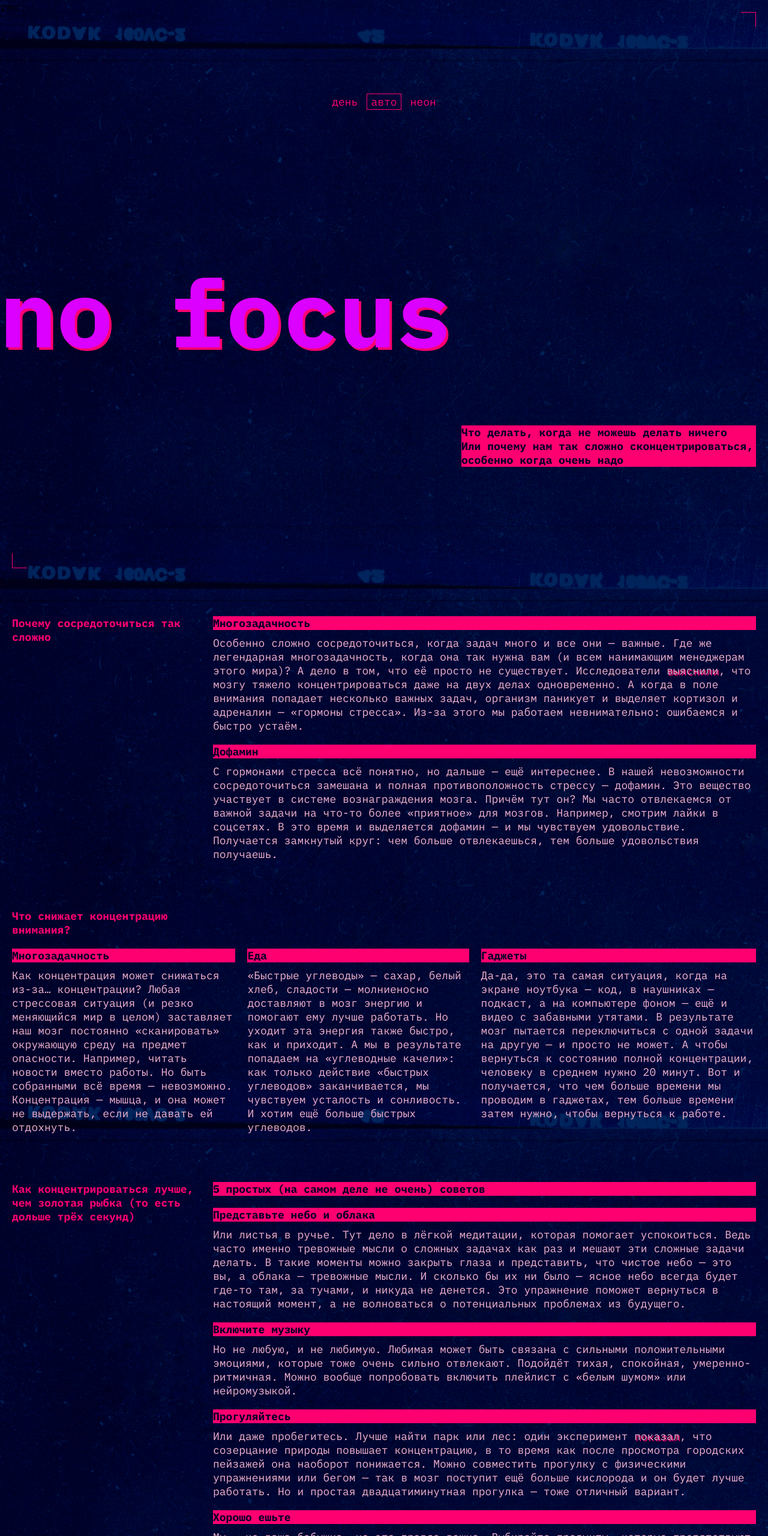
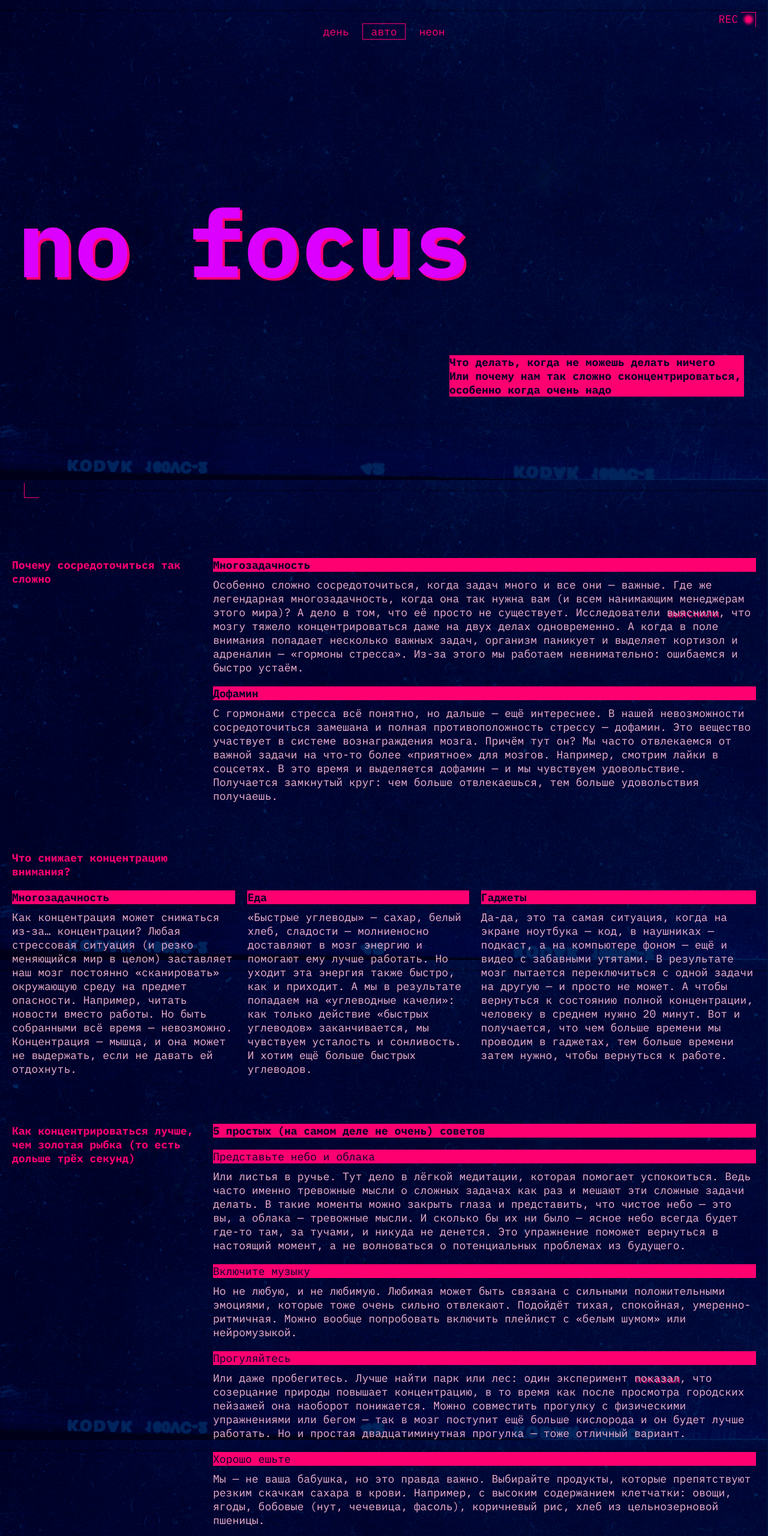
Before and after one commit to Wwrrrss/slozhno-sosredotochitsya-fd, a plain HTML site: page index.html in a window 1280 px wide. Shown: the top 2560 px of the page at 60% size. Drawn offline with Linux system fonts and the light colour scheme.

Commit message:
исправления

```diff
--- a/index.html
+++ b/index.html
@@ -50,67 +50,63 @@
       <div class="frame frame-bottom" aria-hidden="true"></div>
     </header>
     <main class="content">
-      <!--тексты-->
       <section class="main-text">
-        <div class="text-section">
+        <section class="text-section">
           <h2 class="text-section-title">Почему сосредоточиться так сложно</h2>
           <div class="text-block">
-            <div class="text-section-align">
+            <article class="text-section-align">
               <h3 class="title-decor">Многозадачность</h3>
               <p>Особенно сложно сосредоточиться, когда задач много и все они — важные. Где же легендарная многозадачность, когда она так нужна вам (и всем нанимающим менеджерам этого мира)? А дело в том, что её просто не существует. Исследователи <a class="text-link">выяснили</a>, что мозгу тяжело концентрироваться даже на двух делах одновременно. А когда в поле внимания попадает несколько важных задач, организм паникует и выделяет кортизол и адреналин — «гормоны стресса». Из-за этого мы работаем невнимательно: ошибаемся и быстро устаём.</p>
-            </div>
-            <div class="text-section-align">
+            </article>
+            <article class="text-section-align">
               <h3 class="title-decor">Дофамин</h3>
               <p>С гормонами стресса всё понятно, но дальше — ещё интереснее. В нашей невозможности сосредоточиться замешана и полная противоположность стрессу — дофамин. Это вещество участвует в системе вознаграждения мозга. Причём тут он? Мы часто отвлекаемся от важной задачи на что-то более «приятное» для мозгов. Например, смотрим лайки в соцсетях. В это время и выделяется дофамин — и мы чувствуем удовольствие. Получается замкнутый круг: чем больше отвлекаешься, тем больше удовольствия получаешь.</p>
-            </div>
+            </article>
           </div>
-        </div>
-        <!--2-->
-        <div class="text-section text-section_second">
-            <h2 class="text-section-title text-section-title_second">Что снижает концентрацию внимания?</h2>
-            <div class="text-block text-block_second">
-              <div class="text-section-align">
+        </section>
+        <section class="text-section text-section_special">
+            <h2 class="text-section-title text-section-title_special">Что снижает концентрацию внимания?</h2>
+            <div class="text-block text-block_special">
+              <article class="text-section-align">
                 <h3 class="title-decor">Многозадачность</h3>
                 <p>Как концентрация может снижаться из-за… концентрации? Любая стрессовая ситуация (и резко меняющийся мир в целом) заставляет наш мозг постоянно «сканировать» окружающую среду на предмет опасности. Например, читать новости вместо работы. Но быть собранными всё время — невозможно. Концентрация — мышца, и она может не выдержать, если не давать ей отдохнуть.</p>
-              </div>
-              <div class="text-section-align">
+              </article>
+              <article class="text-section-align">
                 <h3 class="title-decor">Еда</h3>
                 <p>«Быстрые углеводы» — сахар, белый хлеб, сладости — молниеносно доставляют в мозг энергию и помогают ему лучше работать. Но уходит эта энергия также быстро, как и приходит. А мы в результате попадаем на «углеводные качели»: как только действие «быстрых углеводов» заканчивается, мы чувствуем усталость и сонливость. И хотим ещё больше быстрых углеводов.</p>
-              </div>
-              <div class="text-section-align">
+              </article>
+              <article class="text-section-align">
                 <h3 class="title-decor">Гаджеты</h3>
                 <p>Да-да, это та самая ситуация, когда на экране ноутбука — код, в наушниках — подкаст, а на компьютере фоном — ещё и видео с забавными утятами. В результате мозг пытается переключиться с одной задачи на другую — и просто не может. А чтобы вернуться к состоянию полной концентрации, человеку в среднем нужно 20 минут. Вот и получается, что чем больше времени мы проводим в гаджетах, тем больше времени затем нужно, чтобы вернуться к работе.</p>
-              </div>
+              </article>
             </div>
-        </div>
-        <div class="text-section">
-          <!--3-->
+        </section>
+        <section class="text-section">
           <h2 class="text-section-title">Как концентрироваться лучше, чем золотая рыбка (то есть дольше трёх секунд)</h2>
           <div class="text-block">
           <h3 class="title-decor">5 простых (на самом деле не очень) советов</h3>
-
-            <div class="text-section-align"> <!---->
-              <h4 class="title-decor">Представьте небо и облака</h4>
+            <article class="text-section-align">
+              <h4 class="title-decor title-decoration">Представьте небо и облака</h4>
               <p>Или листья в ручье. Тут дело в лёгкой медитации, которая помогает успокоиться. Ведь часто именно тревожные мысли о сложных задачах как раз и мешают эти сложные задачи делать. В такие моменты можно закрыть глаза и представить, что чистое небо — это вы, а облака — тревожные мысли. И сколько бы их ни было — ясное небо всегда будет где-то там, за тучами, и никуда не денется. Это упражнение поможет вернуться в настоящий момент, а не волноваться о потенциальных проблемах из будущего.</p>
-            </div>
-            <div class="text-section-align"> <!---->
-              <h4 class="title-decor">Включите музыку</h4>
+            </article>
+            <article class="text-section-align">
+              <h4 class="title-decor title-decoration">Включите музыку</h4>
               <p>Но не любую, и не любимую. Любимая может быть связана с сильными положительными эмоциями, которые тоже очень сильно отвлекают. Подойдёт тихая, спокойная, умеренно-ритмичная. Можно вообще попробовать включить плейлист с «белым шумом» или нейромузыкой.</p>
-            </div>
-            <div class="text-section-align"> <!---->
-              <h4 class="title-decor">Прогуляйтесь</h4>
+            </article>
+            <article class="text-section-align">
+              <h4 class="title-decor title-decoration">Прогуляйтесь</h4>
               <p>Или даже пробегитесь. Лучше найти парк или лес: один эксперимент <a class="text-link">показал</a>, что созерцание природы повышает концентрацию, в то время как после просмотра городских пейзажей она наоборот понижается. Можно совместить прогулку с физическими упражнениями или бегом — так в мозг поступит ещё больше кислорода и он будет лучше работать. Но и простая двадцатиминутная прогулка — тоже отличный вариант.</p>
-            </div>
-            <div class="text-section-align"><!---->
-              <h4 class="title-decor">Хорошо ешьте</h4>
+            </article>
+            <article class="text-section-align">
+              <h4 class="title-decor title-decoration">Хорошо ешьте</h4>
               <p>Мы — не ваша бабушка, но это правда важно. Выбирайте продукты, которые препятствуют резким скачкам сахара в крови. Например, с высоким содержанием клетчатки: овощи, ягоды, бобовые (нут, чечевица, фасоль), коричневый рис, хлеб из цельнозерновой пшеницы.</p>
-            </div>
-            <div class="text-section-align">
-              <h4 class="title-decor">Читайте</h4>
+            </article>
+            <article class="text-section-align">
+              <h4 class="title-decor title-decoration">Читайте</h4>
               <p>Настоящие бумажные книги. Это правда помогает с концентрацией: чтобы прочитать пост в соцсети, достаточно нескольких минут или даже секунд. А вот интересная книга способна затянуть и на несколько часов и круто тренирует направленное внимание.</p>
-            </div>
+            </article>
           </div>
-        </div>
+        </section>
       </section>
       <!--галерея-->
       <section class="gallery-box">
@@ -126,7 +122,7 @@
     </main>
     <footer class="footer">
       <div class="frame frame-top frame-top-footer" aria-hidden="true"></div>
-      <h1 class="title footer-title">focus</h1>
+      <h2 class="title footer-title">focus</h2>
       <div class="frame frame-bottom" aria-hidden="true"></div>
     </footer>
   </body>
--- a/styles/style.css
+++ b/styles/style.css
@@ -3,9 +3,10 @@
 .page {
   /* сохраните в разметке и стилях класс page у тега body. Он удобен, чтобы составлять селекторы для разных цветовых тем. */
   font-family: 'IBM Plex Mono', sans-serif;
-  background-image: url(../images/cover-image-dark.png);
+  background-image: var(--background-image);
   background-position: center;
   background-attachment: fixed;
+  background-size: cover;
   font-size: var(--font-size);
   display: flex;
   flex-direction: column;
@@ -16,6 +17,27 @@
   display: grid;
   grid-column: 1;
   gap: 55px;
+}
+
+.accent {
+  position: absolute;
+  text-transform: uppercase;
+  font-weight: 400;
+  color: var(--accent-color);
+  top: 10px;
+  right: 38px;
+}
+
+.accent::after {
+  content: '';
+  position: absolute;
+  top: 8px;
+  left: 42px;
+  background-color: var(--accent-color);
+  inline-size: 9px;
+  block-size: 9px;
+  border-radius: 50%;
+  box-shadow: 0 0 4px 3px var(--accent-color);
 }
 
 .frame {
@@ -42,23 +64,39 @@
   margin: 10px;
 }
 
+.header__theme-menu-list {
+  display: flex;
+  flex-direction: column;
+  gap: 10px;
+}
+
+.header__theme-menu-button:hover {
+  outline: 1px solid var(--button-hover-color);
+}
+
+.header__theme-menu-button:focus {
+  border-bottom: 1px solid var(--accent-colors);
+}
+
 .header__theme-menu-button {
+  width: 70px;
   background-color: transparent;
-  color: var(--accent-color);
+  color: var(--accent-colors);
   border: none;
   text-transform: lowercase;
 }
 
 .header__theme-menu-button_active {
-  outline: var(--accent-color) solid 1px;
+  outline: var(--accent-colors) solid 1px;
 }
 
 .title {
   font-size: clamp(7.25rem, 7.0115rem + 1.0178vw, 7.5rem);
   text-shadow: 4px 4px 0 var(--accent-color);
-  color: rgb(219, 0, 255);
+  color: var(--header-title-color);
   font-weight: 700;
   line-height: 83%;
+  margin-left: 10px;
 }
 
 .title-text {
@@ -71,14 +109,14 @@
   background-color: var(--accent-color);
   font-size: var(--font-size);
   font-weight: 700;
-  color: rgb(0, 0, 40);
+  color: var(--title-color);
 }
 
 .content {
   padding: 10px;
   display: flex;
   flex-direction: column;
-  gap: 50px;
+  gap: 40px;
 }
 
 .main-text {
@@ -96,7 +134,7 @@
 
 .text-section-title {
   font-size: var(--font-size);
-  color: var(--accent-color);
+  color: var(--accent-colors);
 }
 
 .text-block {
@@ -115,11 +153,20 @@
   text-shadow: 2px 2px 0 var(--accent-color);
 }
 
-h4 {
+.text-link:hover {
+  text-decoration: underline;
+}
+
+.text-link:focus {
+  border: 1px solid var(--text-color);
+}
+
+.title-decoration {
   font-weight: 400;
 }
 
 .gallery-box {
+  margin-top: 10px;
   display: flex;
   flex-direction: column;
   gap: 10px;
@@ -145,7 +192,13 @@ h4 {
 
 @media(min-width: 768px) {
   .header {
+    padding: 20px;
     gap: 162px;
+  }
+
+  .accent {
+    top: 30px;
+    right: 57px;
   }
 
   .header__theme-menu {
@@ -170,7 +223,7 @@ h4 {
     flex-direction: row;
   }
 
-  .text-section_second {
+  .text-section_special {
     flex-direction: column;
   }
 
@@ -178,7 +231,7 @@ h4 {
     min-width: 236px;
   }
 
-  .text-section-title_second {
+  .text-section-title_special {
     width: 236px;
   }
 
@@ -187,6 +240,7 @@ h4 {
   }
 
   .gallery {
+    max-height: 780px;
     display: grid;
     gap: 20px;
     grid-template-columns: repeat(3, 1fr);
@@ -220,7 +274,7 @@ h4 {
   }
 
   .footer {
-    max-height: 1024px;
+    min-height: 1024px;
   }
 }
 
@@ -240,7 +294,7 @@ h4 {
   }
 
   .header__theme-menu-list {
-    display: flex;
+    flex-direction: row;
     gap: 10px;
   }
 
@@ -248,6 +302,15 @@ h4 {
     align-self: end;
     width: 491px;
     margin-block-end: 20px;
+  }
+
+  .accent {
+    top: 20px;
+    right: 50px;
+  }
+
+  .accent::after {
+    left: 45px;
   }
 
   .frame-top {
@@ -266,16 +329,16 @@ h4 {
     min-width: 315px;
   }
 
-  .text-section_second {
+  .text-section_special {
     flex-direction: column;
   }
 
-  .text-block_second {
+  .text-block_special {
     flex-direction: row;
   }
 
   .gallery {
-    block-size: 1048px;
+    min-block-size: 1048px;
   }
 
   .footer {
--- a/styles/variables.css
+++ b/styles/variables.css
@@ -3,8 +3,13 @@
   и их переопределение под различные устройства
 */
 :root {
+  --background-image: url(../images/cover-image-dark.png);
   --accent-color: rgb(255, 0, 112);
+  --accent-colors: rgb(255, 0, 112);
+  --header-title-color: rgb(219, 0, 255);
+  --button-hover-color: rgba(255, 0, 112, 0.4);
   --font-size: 18px;
+  --title-color: rgb(0, 0, 40);
   --text-color: rgb(241, 178, 206);
   --frame: 1px solid var(--accent-color);
 }
```
Also changed, not shown: styles/dark.css (+0 -33 lines), styles/light.css (+22 -10 lines).
